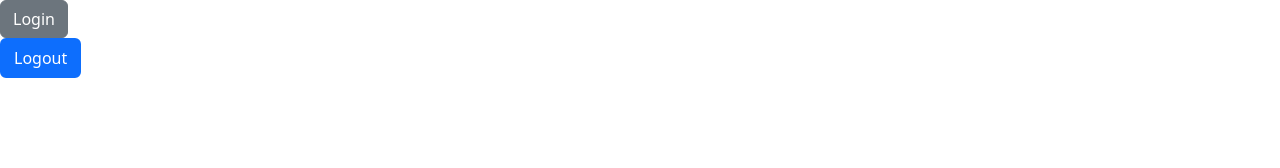
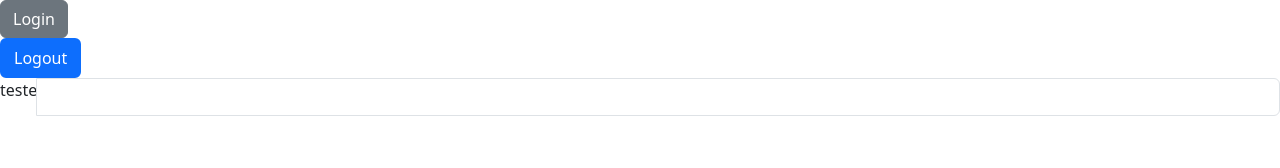
Before and after one commit to Luan-oliveira8/Mercadinho-App, a React (Create React App) app: page / in a window 1280 px wide. Shown: the top 168 px of the page. Built offline with nearby package versions, Linux system fonts and the light colour scheme.

Commit message:
Adicionando componente InputGrpoup

```diff
--- a/src/App.tsx
+++ b/src/App.tsx
@@ -2,6 +2,7 @@ import { useSelector, useDispatch } from "react-redux";
 import { login, logout } from "./redux/user/slice";
 import Button from "./components/button/Button";
 import { ColorTypeEnum } from "./utils/enums/colorTypeEnum/ColorTypeEnum";
+import InputGroup from "./components/inputGroup/InputGroup";
 
 function App() {
   const { currentUser } = useSelector((state: any) => state.userReducer);
@@ -29,6 +30,7 @@ function App() {
           className="border-2 d-flex align-items-center outline-success"
         />
       </div>
+      <InputGroup id="idteste" label="teste" />
     </>
   );
 }
--- /dev/null
+++ b/src/components/inputGroup/InputGroup.tsx
@@ -0,0 +1,41 @@
+import React from "react";
+import { Input, Label } from "reactstrap";
+import { InputGroupProps } from "./InputGroupProps";
+
+type InputType =
+  | "text"
+  | "password"
+  | "email"
+  | "tel"
+  | "number"
+  | "file"
+  | "date"
+  | "datetime-local"
+  | "time"
+  | "checkbox"
+  | "radio"
+  | "search";
+
+const InputGroup: React.FC<InputGroupProps & { type?: InputType }> = ({
+  id,
+  label,
+  validation,
+  type = "text",
+  style,
+  onChange,
+}) => {
+  return (
+    <div className="input-group" style={style}>
+      <Label>{label}</Label>
+      <Input
+        id={id}
+        validation={validation}
+        type={type}
+        onChange={onChange}
+        invalid={validation}
+      />
+    </div>
+  );
+};
+
+export default InputGroup;
--- /dev/null
+++ b/src/components/inputGroup/InputGroupProps.tsx
@@ -0,0 +1,10 @@
+import { CSSProperties } from "react";
+
+export interface InputGroupProps {
+  id: string;
+  label: string;
+  validation?: boolean;
+  type?: string;
+  style?: CSSProperties;
+  onChange?: () => void;
+}
--- a/src/utils/enums/inputTypeEnum/InputTypeEnum.tsx
+++ b/src/utils/enums/inputTypeEnum/InputTypeEnum.tsx
@@ -8,8 +8,6 @@ export const InputTypeEnum = {
   TIME: { value: "time" },
   CHECKBOX: { value: "checkbox" },
   RADIO: { value: "radio" },
-  RANGE: { value: "range" },
-  COLOR: { value: "color" },
   TEL: { value: "tel" },
   SEARCH: { value: "search" },
 };
```
